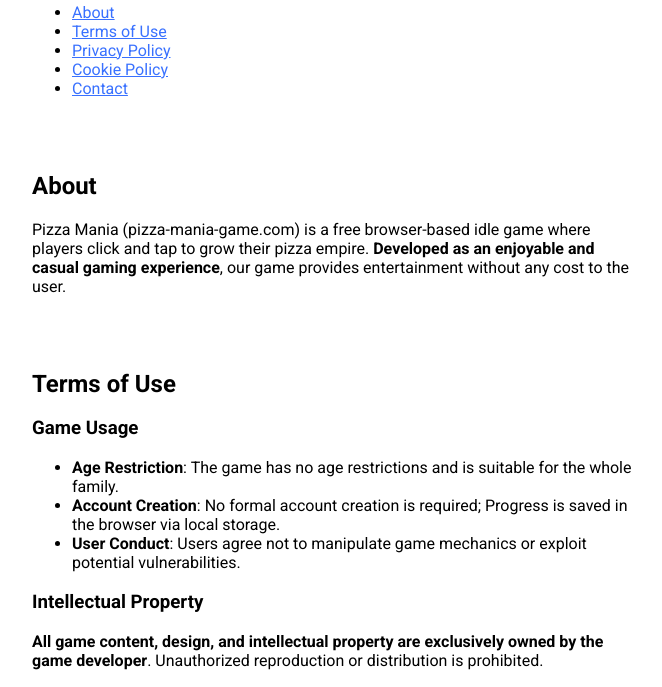
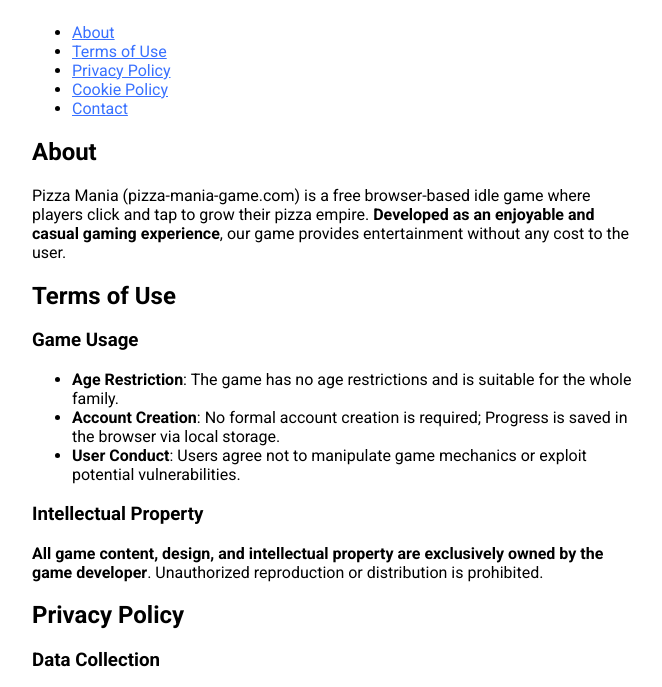
Before and after one commit to Landowski/pizzamaniagame, a plain HTML site: page privacy.html in a window 1280 px wide. Shown: the part 126-813 px from the top of the page, without its empty margins (308-970 px from the left). Drawn offline with Linux system fonts and the light colour scheme.

Commit message:
Add files via upload

```diff
--- a/privacy.html
+++ b/privacy.html
@@ -21,6 +21,7 @@
             align-items: center;
             margin: 0;
             font-family: "Roboto", sans-serif;
+            padding: 20px;
             }
             .container {
                 width: 100%;
@@ -44,12 +45,10 @@
             <li><a href="#contact">Contact</a></li>
         </ul>
 
-        <br><br>
 
         <h2 id="about">About</h2>
         <p>Pizza Mania (pizza-mania-game.com) is a free browser-based idle game where players click and tap to grow their pizza empire. <strong>Developed as an enjoyable and casual gaming experience</strong>, our game provides entertainment without any cost to the user.</p>
 
-        <br><br>
 
         <h2 id="terms-of-use">Terms of Use</h2>
         <h3>Game Usage</h3>
@@ -62,7 +61,6 @@
         <h3>Intellectual Property</h3>
         <p><strong>All game content, design, and intellectual property are exclusively owned by the game developer</strong>. Unauthorized reproduction or distribution is prohibited.</p>
 
-        <br><br>
 
         <h2 id="privacy-policy">Privacy Policy</h2>
         <h3>Data Collection</h3>
@@ -83,7 +81,6 @@
         <h3>Third-Party Services</h3>
         <p><strong>We use third-party advertising networks</strong> such as Google AdSense and others. These services may use cookies and similar technologies to serve relevant ads.</p>
 
-        <br><br>
 
         <h2 id="cookie-policy">Cookie Policy</h2>
         <h3>Types of Cookies Used</h3>
@@ -96,7 +93,6 @@
         <h3>Cookie Management</h3>
         <p>Users can manage or disable cookies through their browser settings. <strong>Disabling cookies might impact game functionality</strong>.</p>
 
-        <br><br>
 
         <h2 id="contact">Contact</h2>
         <p>For any questions, concerns, or feedback regarding Pizza Mania, please contact us at:</p>
@@ -105,8 +101,6 @@
             <li><strong>Website</strong>: pizza-mania-game.com</li>
         </ul>
 
-        <br><br>
-
         <h3>Disclaimer</h3>
         <p><strong>This document is subject to change without prior notice</strong>. Users are encouraged to review the latest version periodically.</p>
 
```
Also changed, not shown: pizza-mania-clicker-game.html (+1 -0 lines).
